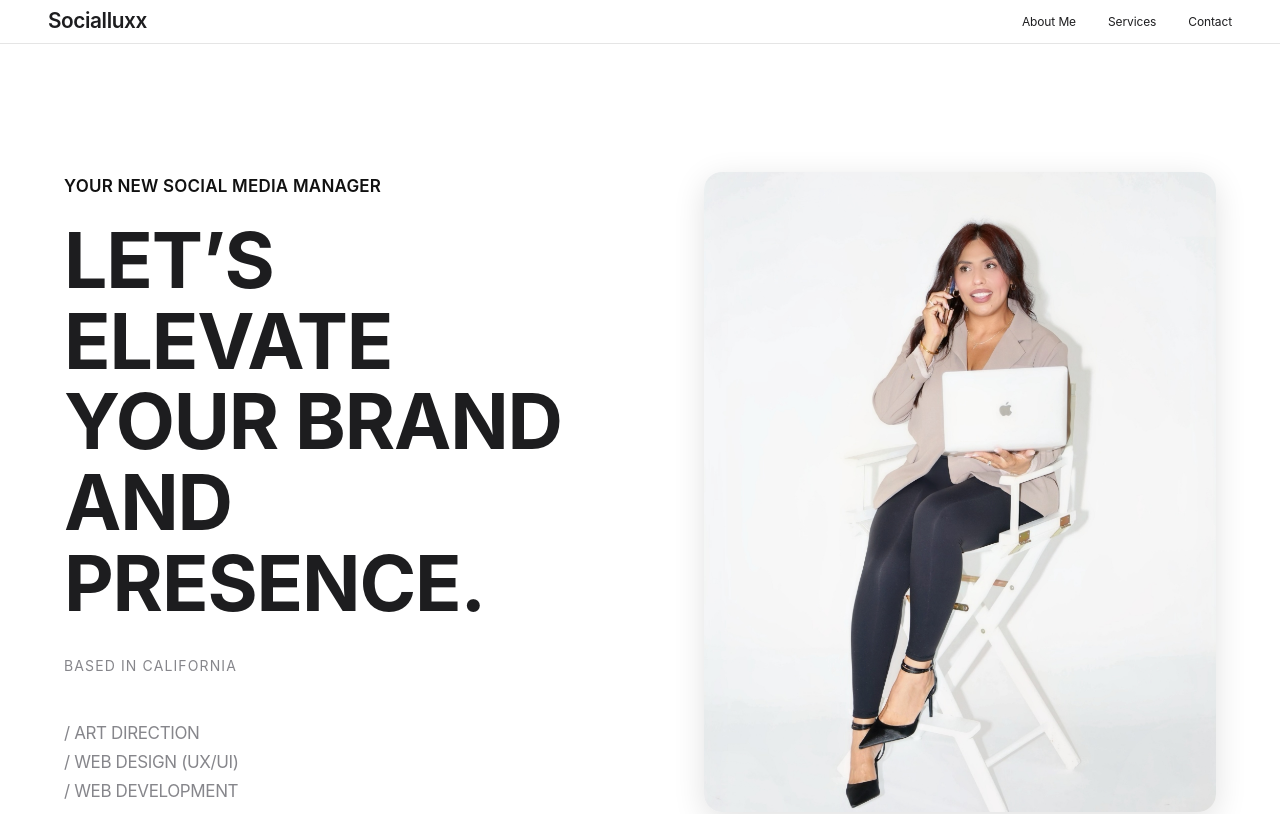
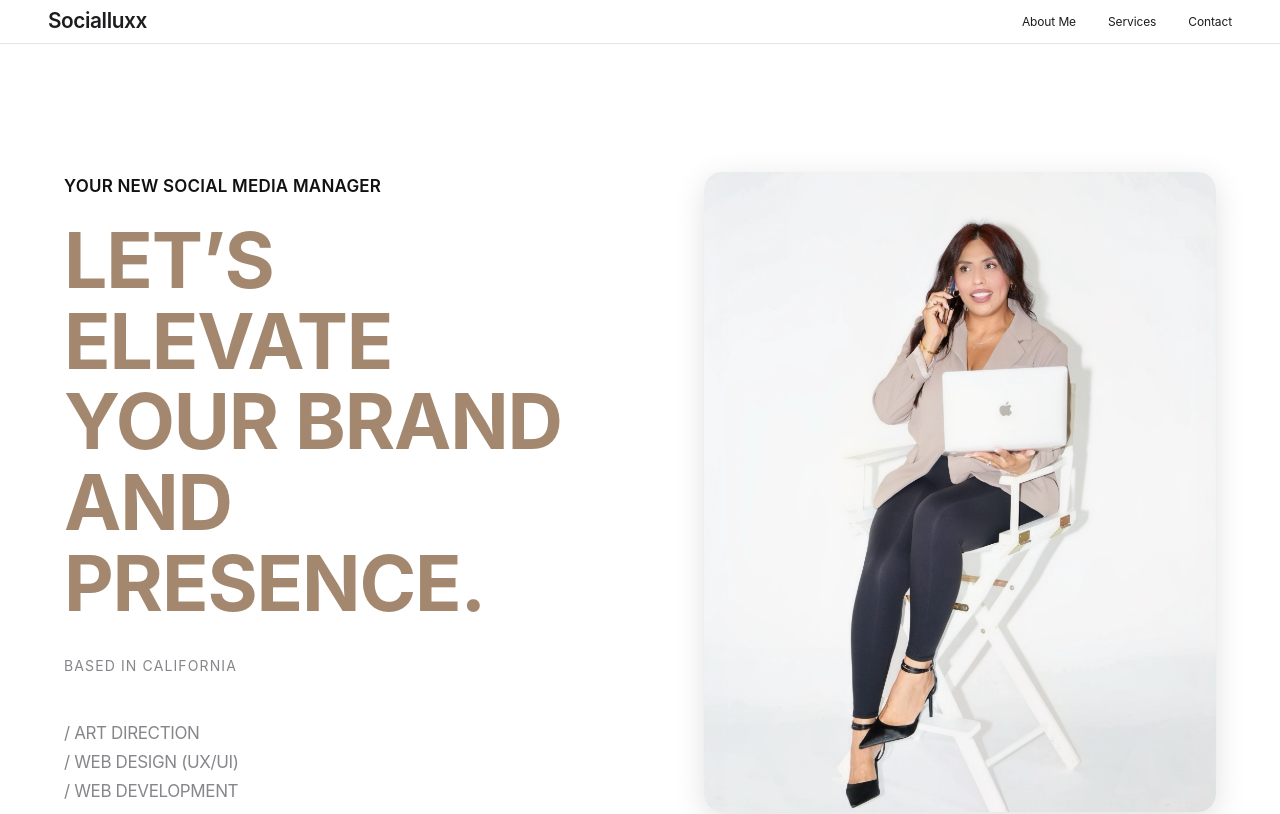
Before and after one commit to Damacii/roxywebsite, a plain HTML site: page index.html in a window 1280 px wide. Shown: the top 814 px of the page. Drawn offline with nearby package versions, Linux system fonts and the light colour scheme.

Commit message:
Changes made to hero color

```diff
--- a/style.css
+++ b/style.css
@@ -207,7 +207,7 @@ body.menu-open {
 }
 
 .headline {
-  color: var(--color-text-primary);
+  color: #a3886f;
   font-family: var(--font-primary);
   font-size: clamp(3rem, 6vw, 5.5rem);
   font-weight: 700;
```
